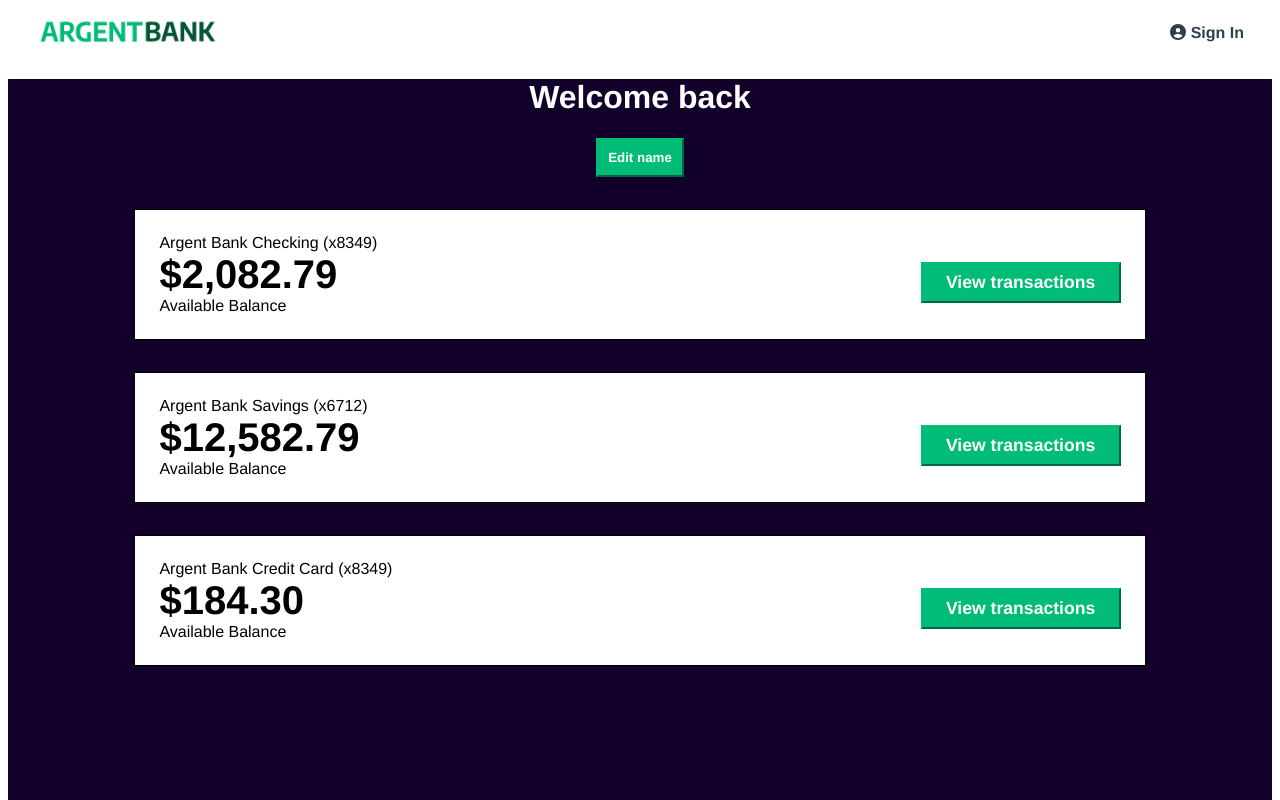
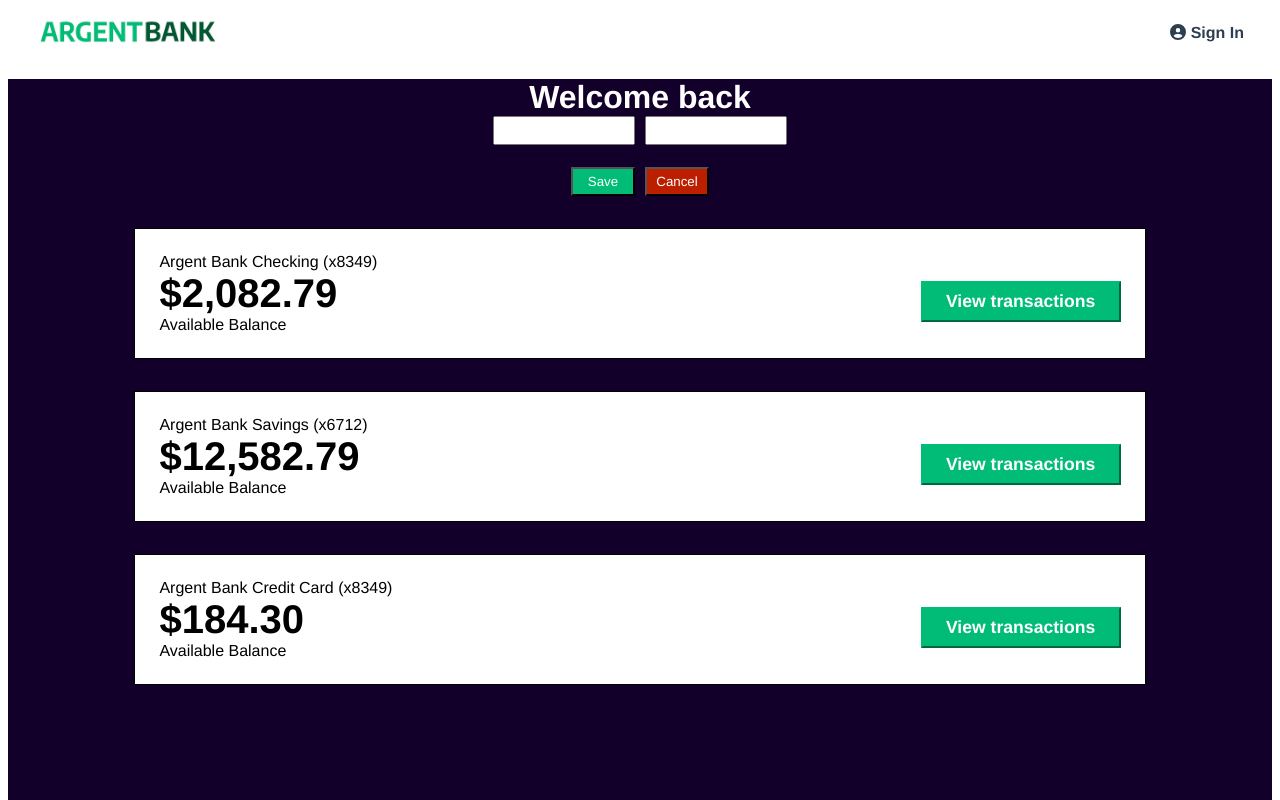
Before and after one commit to todorjr/bank-api-front, a React (Vite) app: page /profile in a window 1280 px wide. Both pictures are taken after a click on the button "Edit name". Shown: the top 800 px of the page. Built offline with nearby package versions, Linux system fonts and the light colour scheme.

Commit message:
user can now edit his name and its updated immediately

```diff
--- a/src/features/user/userAsyncActions.js
+++ b/src/features/user/userAsyncActions.js
@@ -1,4 +1,4 @@
-import { userAuthentication, updateUser, getUser } from './userSlice';
+import { userAuthentication, updateUser, getUser } from './userSlice'
 
 export const authenticateUser = (credentials) => async (dispatch) => {
     try {
@@ -9,10 +9,10 @@ export const authenticateUser = (credentials) => async (dispatch) => {
                 'Content-Type': 'application/json',
             },
             body: JSON.stringify(credentials),
-        });
+        })
 
         if (!response.ok) {
-            throw new Error('Authentication failed');
+            throw new Error('Authentication failed')
         }
 
         const data = await response.json()
@@ -21,9 +21,10 @@ export const authenticateUser = (credentials) => async (dispatch) => {
         dispatch(updateUser({ token, isLoggedIn: true }))
 
     } catch (error) {
-        console.log('ERROR');
+        console.log('ERROR')
     }
-};
+}
+
 export const getUserData = (token) => async (dispatch) => {
     try {
     const response = await fetch('http://localhost:3001/api/v1/user/profile', {
@@ -35,13 +36,36 @@ export const getUserData = (token) => async (dispatch) => {
     })
 
     if (!response.ok) {
-        throw new Error('Authentication failed');
+        throw new Error('Authentication failed')
     }
 
     const data = await response.json()
     dispatch(getUser(data))
 
     } catch (error) {
-        console.log('ERROR', error);
+        console.log('ERROR', error)
     }
 }
+
+export const updateUserData = (token, userDetails) => async (dispatch) => {
+    try {
+        const response = await fetch('http://localhost:3001/api/v1/user/profile', {
+            method: 'PUT',
+            headers: {
+                'Content-Type': 'application/json',
+                Authorization: `Bearer ${token}`,
+            },
+            body: JSON.stringify(userDetails),
+        })
+
+        if (!response.ok) {
+            throw new Error('Failed to update user details')
+        }
+
+        const data = await response.json()
+        dispatch(updateUser(data.body))
+
+    } catch (error) {
+        console.log('ERROR', error)
+    }
+}
--- a/src/pages/Profile.jsx
+++ b/src/pages/Profile.jsx
@@ -1,6 +1,6 @@
-import { useEffect } from 'react'
+import { useEffect, useState } from 'react'
 import { useSelector, useDispatch } from 'react-redux'
-import { getUserData } from '../features/user/userAsyncActions.js'
+import { getUserData, updateUserData } from '../features/user/userAsyncActions.js'
 
 import Navbar from '../components/Navbar'
 import Footer from '../components/Footer'
@@ -10,27 +10,75 @@ import styles from '../styles/Profile.module.css'
 function Profile() {
   const dispatch = useDispatch()
   const user = useSelector((state) => state.user)
+  const [isEditing, setIsEditing] = useState(false)
+  const [editedFirstName, setEditedFirstName] = useState(user.firstName)
+  const [editedLastName, setEditedLastName] = useState(user.lastName)
 
   useEffect(() => {
     const fetchData = async () => {
       if (user.token) {
-        await dispatch(getUserData(user.token));
+        await dispatch(getUserData(user.token))
       }
-    };
+    }
 
-    fetchData();
+    fetchData()
     // eslint-disable-next-line react-hooks/exhaustive-deps
   }, [user.token])
 
-  const {firstName, lastName} = user
+  useEffect(() => {
+    setEditedFirstName(user.firstName)
+    setEditedLastName(user.lastName)
+  }, [user.firstName, user.lastName])
+
+  const handleEdit = () => {
+    setIsEditing(true)
+  }
+
+  const handleCancel = () => {
+    setIsEditing(false)
+    setEditedFirstName(user.firstName)
+    setEditedLastName(user.lastName)
+  }
+
+  const handleSave = async () => {
+    setIsEditing(false)
+    dispatch(updateUserData(user.token, {
+      firstName: editedFirstName,
+      lastName: editedLastName
+    }))
+  }
+
 
   return (
     <>
       <Navbar />
       <div className={styles.profileContent}>
         <div className={styles.header}>
-          <h1>Welcome back <br/>{firstName} {lastName}</h1>
-          <button className={styles.editName}>Edit name</button>
+        <h1>Welcome back <br />
+        {isEditing ? (
+            <div className={styles.editForm}>
+              <input
+                className={styles.editName}
+                type="text"
+                value={editedFirstName}
+                onChange={(e) => setEditedFirstName(e.target.value)}
+              />
+              <input
+                className={styles.editName}
+                type="text"
+                value={editedLastName}
+                onChange={(e) => setEditedLastName(e.target.value)}
+              />
+            </div>
+          ) : `${user.firstName} ${user.lastName}`}</h1>
+          {isEditing ? (
+            <div className={styles.editButtons}>
+              <button className={styles.saveName} onClick={handleSave}>Save</button>
+              <button className={styles.cancelName} onClick={handleCancel}>Cancel</button>
+            </div>
+          ) : (
+            <button className={styles.edit} onClick={handleEdit}>Edit name</button>
+          )}
         </div>
         <Transaction />
       </div>
--- a/src/pages/SignIn.jsx
+++ b/src/pages/SignIn.jsx
@@ -24,7 +24,6 @@ function SignIn() {
     const isPasswordInvalid = !isPasswordValid && password !== ''
 
     const user = useSelector((state) => state.user);
-
 
     useEffect(() => {
         if (user.isLoggedIn) {
--- a/src/styles/Profile.module.css
+++ b/src/styles/Profile.module.css
@@ -11,10 +11,36 @@
     color: #fff;
     margin-bottom: 2rem;
 }
-.editName {
+.edit {
     border-color: #00bc77;
     background-color: #00bc77;
     color: #fff;
     font-weight: bold;
     padding: 10px;
 }
+.editForm {
+    display: flex;
+    justify-content: center;
+    gap: 10px;
+}
+.editButtons {
+    display: flex;
+    justify-content: center;
+    gap: 10px;
+}
+.editName {
+    padding: 5px;
+    width: 8rem;
+}
+.saveName {
+    padding: 5px;
+    width: 4rem;
+    background-color: #00bc77;
+    color: #fff;
+}
+.cancelName {
+    padding: 5px;
+    width: 4rem;
+    background-color: #bc1f00;
+    color: #fff;
+}
```
